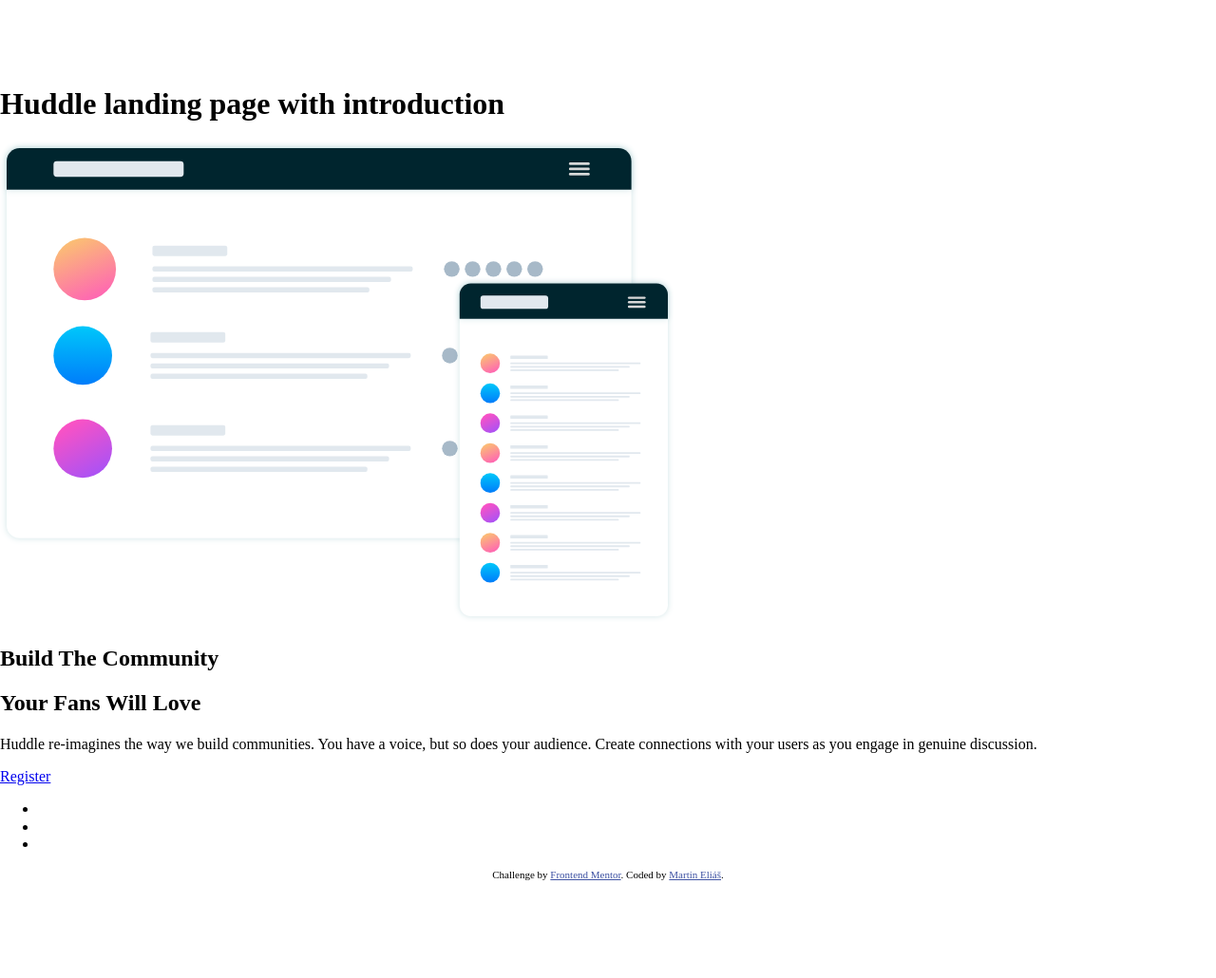
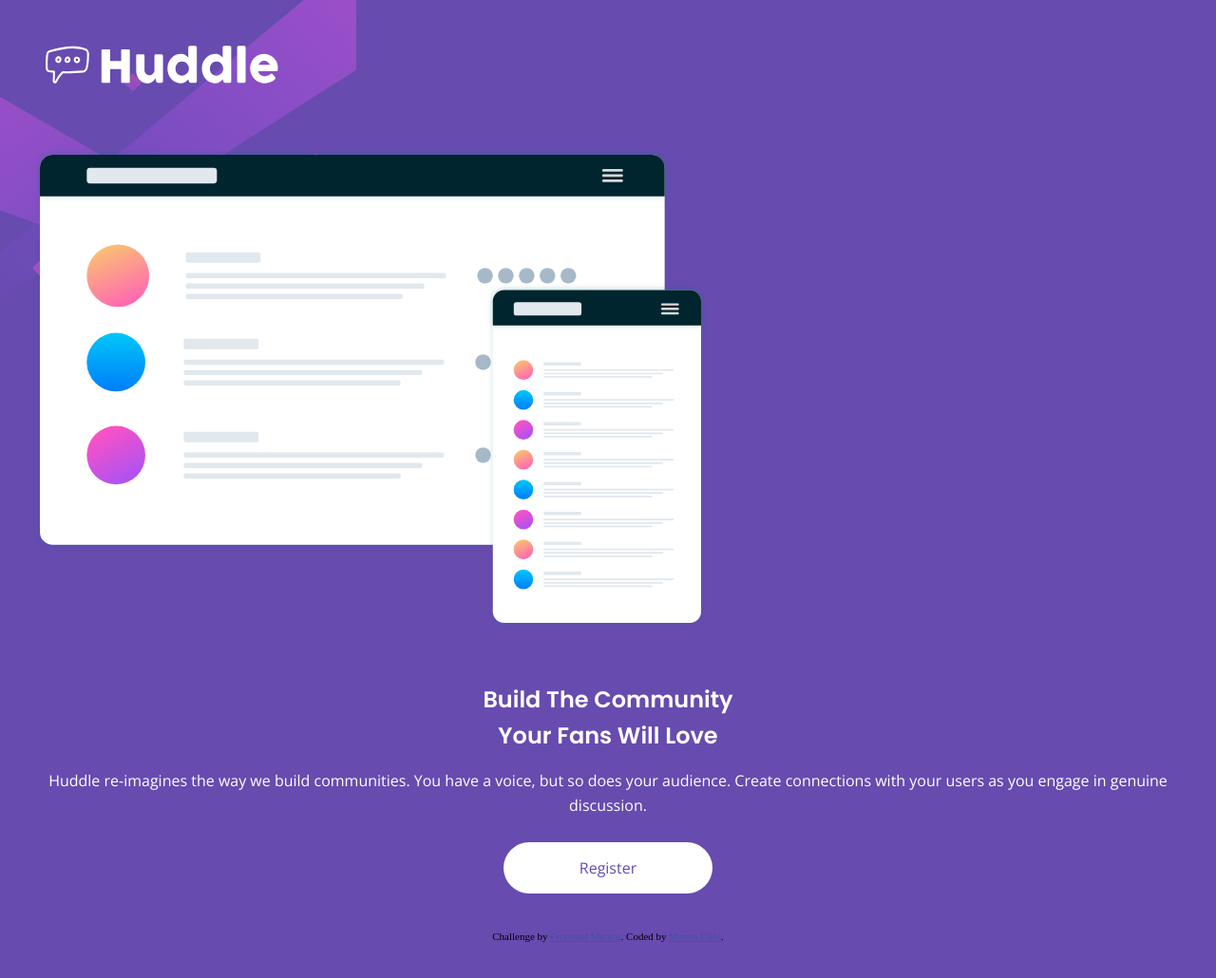
Before and after one commit to martinelias1312/huddle-landing-page-with-single-introductory-section-master, a plain HTML site: page index.html in a window 1280 px wide. Shown: the whole page at 95% size. Before the commit the page ends 938 px from the top, so only its background shows below. Drawn offline with nearby package versions, Linux system fonts and the light colour scheme.

Commit message:
header, main styling, footer basic styling

```diff
--- a/assets/css/style.css
+++ b/assets/css/style.css
@@ -1,15 +1,92 @@
 /* -- General Settings -- */
 :root {
     --Violet: hsl(257, 40%, 49%);
-    --Soft-Magenta: hsl(300, 69%, 71%);
+    --Soft-Magenta-active: hsl(300, 69%, 71%);
+    --White: #fff;
     --Body-font: 'Open Sans', sans-serif;
     --Headings-font: 'Poppins', sans-serif;
 }
 
+body {
+    line-height: 1.6;
+    background: var(--Violet) url(/assets/img/bg-mobile.svg) no-repeat;
+}
 
+header, main, footer {
+    margin: 2.2em;
+}
 
+/* -- Header -- */
+header {
+    margin-bottom: 3em;
+}
+
+.logo {
+    max-width: 45%;
+}
+
+/* Heading */
+.sr-only {
+  position: absolute;
+  width: 1px;
+  height: 1px;
+  padding: 0;
+  margin: -1px;
+  overflow: hidden;
+  clip: rect(0, 0, 0, 0);
+  white-space: nowrap;
+  border: 0;
+}
+
+/* -- Main -- */
+/* Mockup */
+.mockups-img {
+    max-width: 100%;
+}
+
+/* Article */
+.introduction {
+    text-align: center;
+    color: var(--White);
+    font-family: var(--Body-font);
+}
+
+h2 {
+    font-family: var(--Headings-font);
+}
+
+h2:first-child {
+    margin: 2em 0 0 0;
+}
+
+h2:nth-child(2) {
+    margin: 0;
+}
+
+.main-p {
+    margin-bottom: 2.5em;
+}
+
+.btn-reg {
+    color: var(--Violet);
+    text-decoration: none;
+    background: var(--White);
+    border-radius: 2em;
+    padding: 1em 5em;
+}
+
+.btn-reg:hover, .btn-reg:focus {
+    color: var(--White);
+    background: var(--Soft-Magenta-active);
+}
 
 /* -- Footer -- */
+/* Footer socials */
+.socials {
+    display: flex;
+    flex-direction: row;
+    list-style: none;
+}
 /* Footer Signature */
 .attribution { font-size: 11px; text-align: center; }
 .attribution a { color: hsl(228, 45%, 44%); }
```
